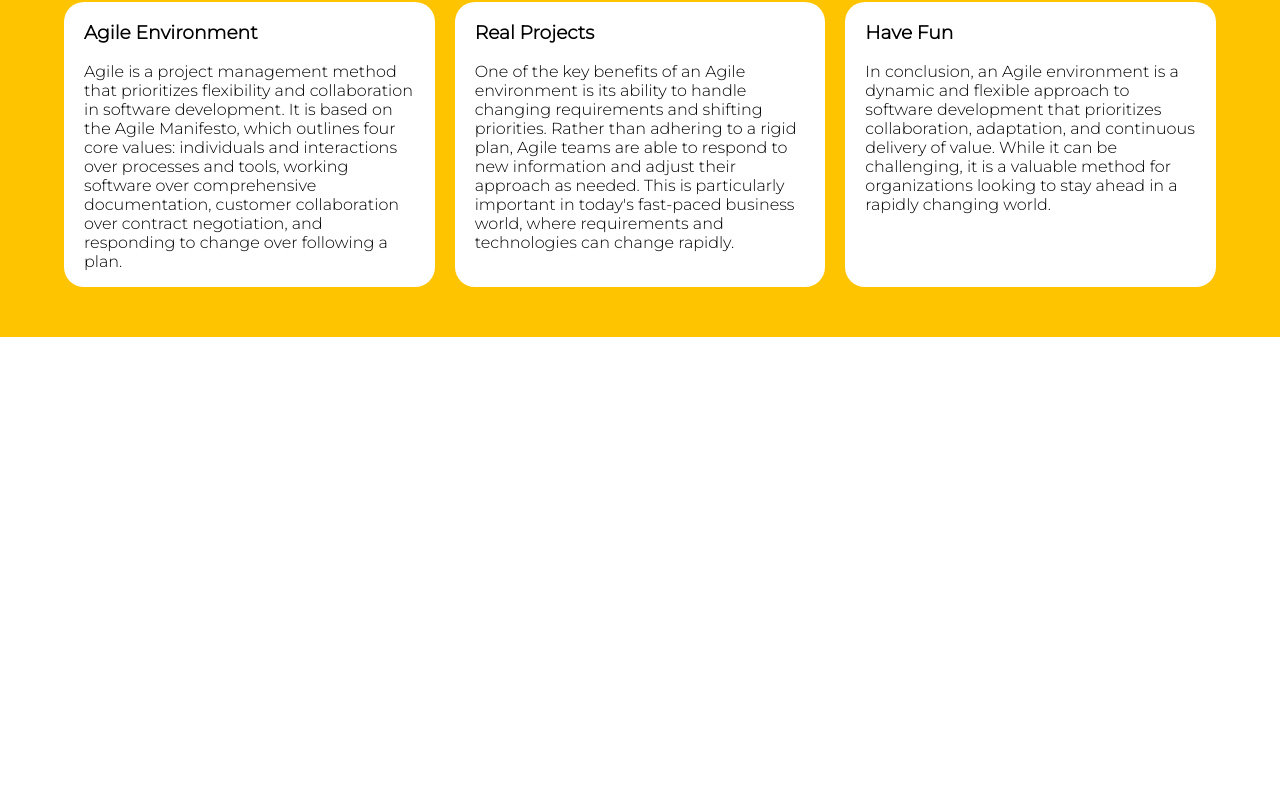
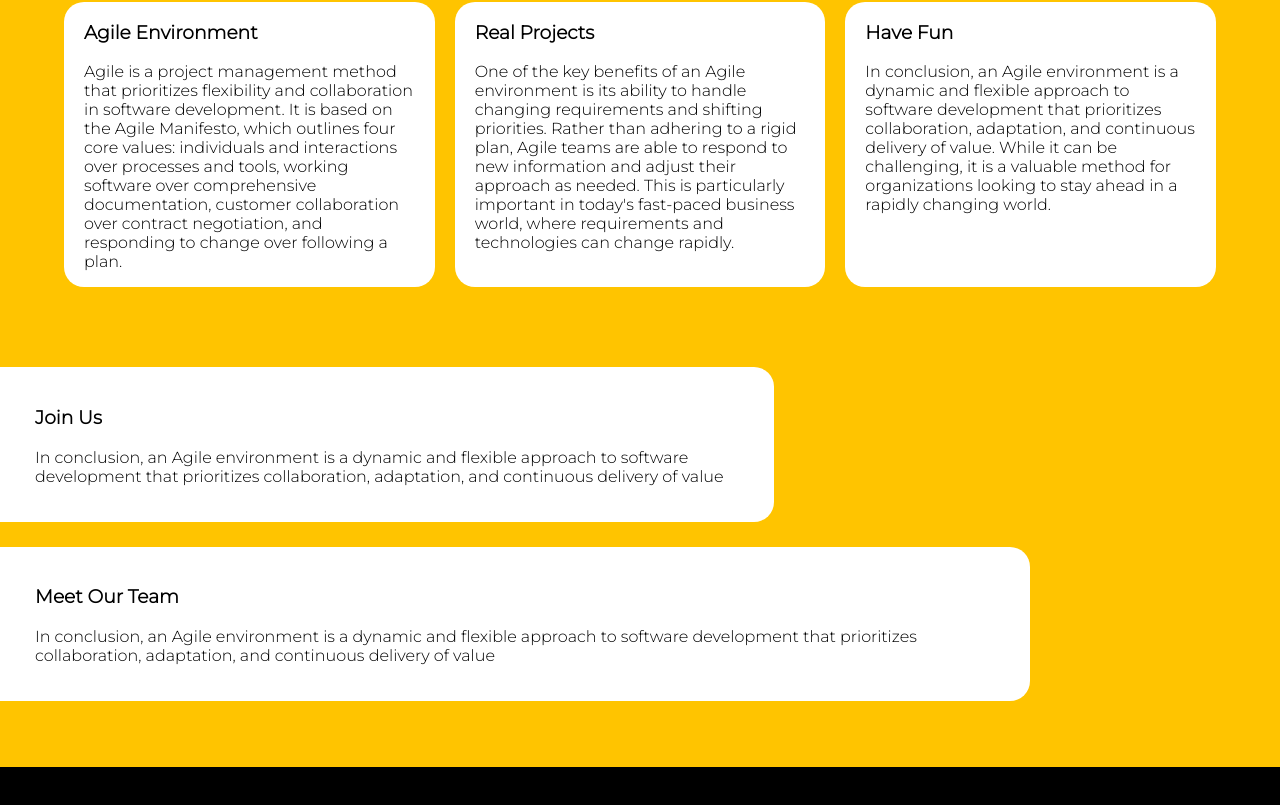
Before and after one commit to FilipDimi/imagine-software-website, a React (Create React App) app: page / in a window 1280 px wide. Shown: the part 634-1439 px from the top of the page. Before the commit the page ends 971 px from the top, so only its background shows below. Built offline with nearby package versions, Linux system fonts and the light colour scheme.

Commit message:
Homescreen improved

```diff
--- a/src/App.js
+++ b/src/App.js
@@ -19,6 +19,9 @@ function App() {
         <Route path ="/team" element={<TeamScreen />} />
         <Route path ="/about" element={<AboutScreen />} />
       </Routes>
+      <footer style={{backgroundColor: "#000", height: "150px"}}>
+
+      </footer>
     </>
   );
 }
--- a/src/screens/HomeScreen.js
+++ b/src/screens/HomeScreen.js
@@ -3,6 +3,7 @@ import styles from "./HomeScreen.module.css";
 
 const HomeScreen = () => {
   return (
+    <>
       <div className={styles.container}>
         <div className={styles.mainContainer}></div>
         <div className={styles.whiteContainer}>
@@ -11,24 +12,26 @@ const HomeScreen = () => {
             <p className={styles.headingOnePar}>
               Lorem Ipsum is simply dummy text of the printing and typesetting
               industry. Lorem Ipsum has been the industry's standard dummy text
-            ever since the 1500s, when an unknown printer took a galley of type
-            and scrambled it to make a type specimen book. It has survived not
-            only five centuries, but also the leap into electronic typesetting,
-            remaining essentially unchanged. It was popularised in the 1960s
-            with the release of Letraset sheets containing Lorem Ipsum passages,
-            and more recently with desktop publishing software like Aldus
-            PageMaker including versions of Lorem Ipsum.
+              ever since the 1500s, when an unknown printer took a galley of
+              type and scrambled it to make a type specimen book. It has
+              survived not only five centuries, but also the leap into
+              electronic typesetting, remaining essentially unchanged. It was
+              popularised in the 1960s with the release of Letraset sheets
+              containing Lorem Ipsum passages, and more recently with desktop
+              publishing software like Aldus PageMaker including versions of
+              Lorem Ipsum.
             </p>
             <p className={styles.headingOnePar}>
               Lorem Ipsum is simply dummy text of the printing and typesetting
               industry. Lorem Ipsum has been the industry's standard dummy text
-            ever since the 1500s, when an unknown printer took a galley of type
-            and scrambled it to make a type specimen book. It has survived not
-            only five centuries, but also the leap into electronic typesetting,
-            remaining essentially unchanged. It was popularised in the 1960s
-            with the release of Letraset sheets containing Lorem Ipsum passages,
-            and more recently with desktop publishing software like Aldus
-            PageMaker including versions of Lorem Ipsum.
+              ever since the 1500s, when an unknown printer took a galley of
+              type and scrambled it to make a type specimen book. It has
+              survived not only five centuries, but also the leap into
+              electronic typesetting, remaining essentially unchanged. It was
+              popularised in the 1960s with the release of Letraset sheets
+              containing Lorem Ipsum passages, and more recently with desktop
+              publishing software like Aldus PageMaker including versions of
+              Lorem Ipsum.
             </p>
           </div>
         </div>
@@ -40,8 +43,8 @@ const HomeScreen = () => {
             <h3>Agile Environment</h3>
             <p>
               Agile is a project management method that prioritizes flexibility
-            and collaboration in software development. It is based on the Agile
-            Manifesto, which outlines four core values: individuals and
+              and collaboration in software development. It is based on the
+              Agile Manifesto, which outlines four core values: individuals and
               interactions over processes and tools, working software over
               comprehensive documentation, customer collaboration over contract
               negotiation, and responding to change over following a plan.
@@ -70,6 +73,25 @@ const HomeScreen = () => {
           </div>
         </div>
       </div>
+      <div className={styles.yellowContainer}>
+        <div className={styles.smallerSideBannerContainer}>
+          <h3>Join Us</h3>
+          <p>
+            In conclusion, an Agile environment is a dynamic and flexible
+            approach to software development that prioritizes collaboration,
+            adaptation, and continuous delivery of value
+          </p>
+        </div>
+        <div className={styles.sideBannerContainer}>
+          <h3>Meet Our Team</h3>
+          <p>
+            In conclusion, an Agile environment is a dynamic and flexible
+            approach to software development that prioritizes collaboration,
+            adaptation, and continuous delivery of value
+          </p>
+        </div>
+      </div>
+    </>
   );
 };
 
--- a/src/screens/HomeScreen.module.css
+++ b/src/screens/HomeScreen.module.css
@@ -88,6 +88,31 @@
     width: 33%;
 }
 
+/* Side Banner */
+.yellowContainer {
+    background-color: #ffc400;
+    min-height: 50vh;
+    margin-top: -20px;
+    padding-top: 50px;
+}
+.sideBannerContainer {
+    background-color: #fff;
+    width: 75%;
+    padding: 20px 35px;
+    margin-bottom: 25px;
+    border-top-right-radius: 20px;
+    border-bottom-right-radius: 20px;
+}
+
+.smallerSideBannerContainer {
+    background-color: #fff;
+    width: 55%;
+    padding: 20px 35px;
+    margin-bottom: 25px;
+    border-top-right-radius: 20px;
+    border-bottom-right-radius: 20px;
+}
+
 
 @media only screen and (max-width: 820px) {
   .headingOneContainer {
```
Lines whose indentation alone changed are shown as unchanged.
